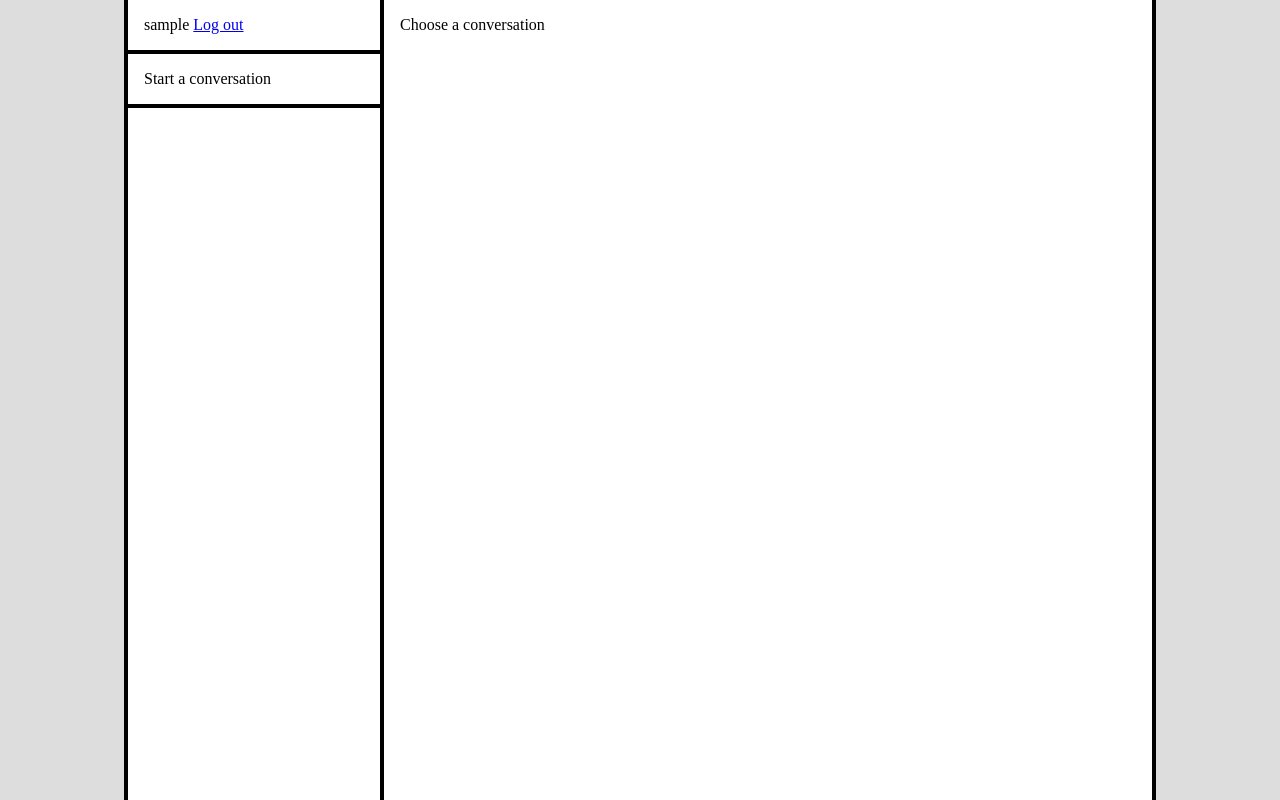
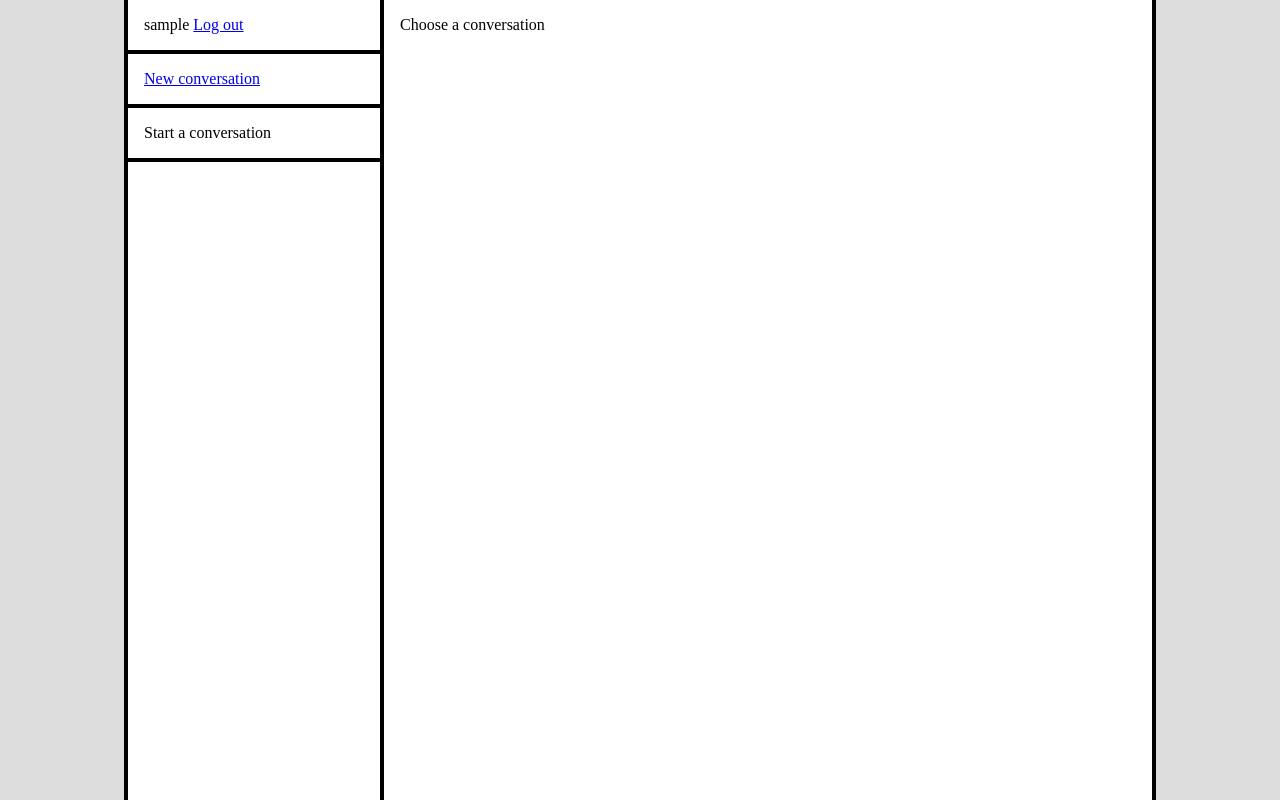
Before and after one commit to slava-sh/messenger, a Django app: page / in a window 1280 px wide. Run offline with Django 3.2, Linux system fonts and the light colour scheme; the visitor is signed in with stand-in values (Sample User, id 1); data that the repository does not hold is empty.

Commit message:
Allow creating new conversations

```diff
--- a/django/chat/templates/chat/navigation.html
+++ b/django/chat/templates/chat/navigation.html
@@ -1,4 +1,5 @@
 <div class="conversation">{{ user }} <a href="{% url 'auth_logout' %}">Log out</a></div>
+<div class="conversation"><a href="{% url 'chat:create_conversation' %}">New conversation</a></div>
 {% for conversation in conversations %}
   <div class="conversation"><a href="{{ conversation.get_absolute_url }}">{{ conversation.name }}</a></div>
 {% empty %}
--- a/django/chat/urls.py
+++ b/django/chat/urls.py
@@ -4,4 +4,5 @@ from . import views
 urlpatterns = [
     url(r'^$', views.home, name='home'),
     url(r'^c/(?P<pk>[0-9]+)/$', views.conversation, name='conversation'),
+    url(r'^c/new/$', views.create_conversation, name='create_conversation'),
 ]
--- a/django/chat/views.py
+++ b/django/chat/views.py
@@ -1,7 +1,10 @@
 from django.shortcuts import render, redirect, get_object_or_404
+from django.contrib.auth import get_user_model
 from django.contrib.auth.decorators import login_required
 from .models import Conversation
-from .forms import SendMessageForm
+from .forms import SendMessageForm, CreateConversationForm
+
+User = get_user_model()
 
 
 def home(request):
@@ -30,3 +33,19 @@ def conversation(request, pk):
         'conversation': conversation,
         'form': form,
     })
+
+
+@login_required
+def create_conversation(request):
+    if request.method == 'POST':
+        form = CreateConversationForm(request.POST)
+        if form.is_valid():
+            conversation = form.save()
+            conversation.members.add(request.user)
+            return redirect(conversation)
+    else:
+        form = CreateConversationForm()
+    form.fields['members'].queryset = User.objects.exclude(pk=request.user.pk)
+    return render(request, 'chat/create_conversation.html', {
+        'form': form,
+    })
```
Also changed, not shown: django/chat/forms.py (+10 -1 lines).
